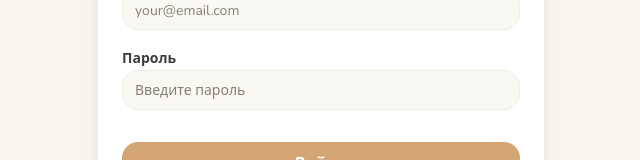
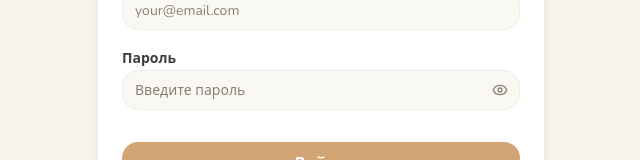
Before and after one commit to Margaryan22/ojakh_web, a Next.js app in the folder frontend/: page /login in a window 1280 px wide. Shown: the part 382-542 px from the top of the page, without its empty margins (319-959 px from the left). Built offline with nearby package versions, Linux system fonts and the light colour scheme; no server answers.

Commit message:
feat: add password visibility toggle to login and register forms
Added eye/eye-off icon button to password fields using lucide-react icons.

```diff
--- a/frontend/app/(auth)/login/page.tsx
+++ b/frontend/app/(auth)/login/page.tsx
@@ -4,6 +4,7 @@
 import { useRouter } from 'next/navigation';
 import Link from 'next/link';
 import { toast } from 'sonner';
+import { Eye, EyeOff } from 'lucide-react';
 import { Card, CardContent, CardFooter, CardHeader, CardTitle } from '@/components/ui/card';
 import { Button } from '@/components/ui/button';
 import { Input } from '@/components/ui/input';
@@ -20,6 +21,7 @@
 
   const [email, setEmail] = useState('');
   const [password, setPassword] = useState('');
+  const [showPassword, setShowPassword] = useState(false);
   const [touched, setTouched] = useState({ email: false, password: false });
 
   const touch = (field: keyof typeof touched) =>
@@ -84,18 +86,28 @@
 
           <div className="space-y-1.5">
             <Label htmlFor="password" className="text-sm font-semibold">Пароль</Label>
+            <div className="relative">
               <Input
                 id="password"
-              type="password"
+                type={showPassword ? 'text' : 'password'}
                 placeholder="Введите пароль"
                 value={password}
                 onChange={(e) => setPassword(e.target.value)}
                 onBlur={() => touch('password')}
                 autoComplete="current-password"
-              className={`rounded-xl transition-all duration-200 ${
+                className={`rounded-xl transition-all duration-200 pr-10 ${
                   passwordError ? 'border-destructive focus-visible:ring-destructive' : 'focus-visible:ring-primary/50'
                 }`}
               />
+              <button
+                type="button"
+                tabIndex={-1}
+                onClick={() => setShowPassword((v) => !v)}
+                className="absolute right-3 top-1/2 -translate-y-1/2 text-muted-foreground hover:text-foreground transition-colors"
+              >
+                {showPassword ? <EyeOff size={16} /> : <Eye size={16} />}
+              </button>
+            </div>
             {passwordError && (
               <p className="text-xs text-destructive animate-in fade-in slide-in-from-top-1 duration-200">
                 {passwordError}
--- a/frontend/app/(auth)/register/page.tsx
+++ b/frontend/app/(auth)/register/page.tsx
@@ -4,6 +4,7 @@
 import { useRouter } from 'next/navigation';
 import Link from 'next/link';
 import { toast } from 'sonner';
+import { Eye, EyeOff } from 'lucide-react';
 import { Card, CardContent, CardFooter, CardHeader, CardTitle } from '@/components/ui/card';
 import { Button } from '@/components/ui/button';
 import { Input } from '@/components/ui/input';
@@ -45,6 +46,8 @@
     email: false,
     phone: false,
   });
+
+  const [showPassword, setShowPassword] = useState(false);
 
   // Пароль: debounce 1.5с перед показом ошибок
   const [showRules, setShowRules] = useState(false);
@@ -243,20 +246,30 @@
           {/* Пароль */}
           <div className="space-y-1.5">
             <Label htmlFor="password" className="text-sm font-semibold">Пароль *</Label>
+            <div className="relative">
               <Input
                 id="password"
-              type="password"
+                type={showPassword ? 'text' : 'password'}
                 placeholder="Придумайте пароль"
                 value={password}
                 onChange={(e) => handlePasswordChange(e.target.value)}
                 onBlur={handlePasswordBlur}
                 autoComplete="new-password"
-              className={`rounded-xl transition-all duration-200 ${
+                className={`rounded-xl transition-all duration-200 pr-10 ${
                   showRules && !passwordValid
                     ? 'border-destructive focus-visible:ring-destructive'
                     : 'focus-visible:ring-primary/50'
                 }`}
               />
+              <button
+                type="button"
+                tabIndex={-1}
+                onClick={() => setShowPassword((v) => !v)}
+                className="absolute right-3 top-1/2 -translate-y-1/2 text-muted-foreground hover:text-foreground transition-colors"
+              >
+                {showPassword ? <EyeOff size={16} /> : <Eye size={16} />}
+              </button>
+            </div>
             {showRules && (
               <ul className="mt-1.5 space-y-1">
                 {passwordRules.map((rule) => {
```
Lines whose indentation alone changed are shown as unchanged.
